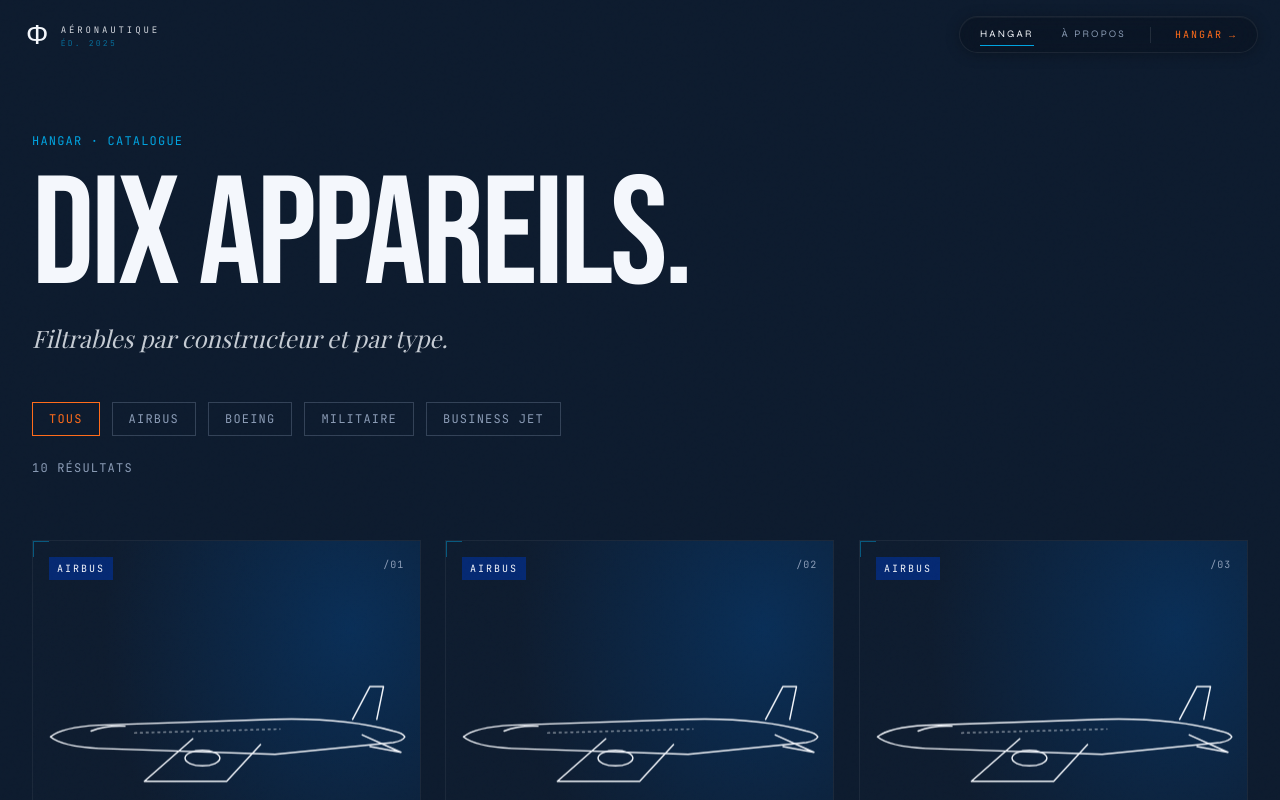
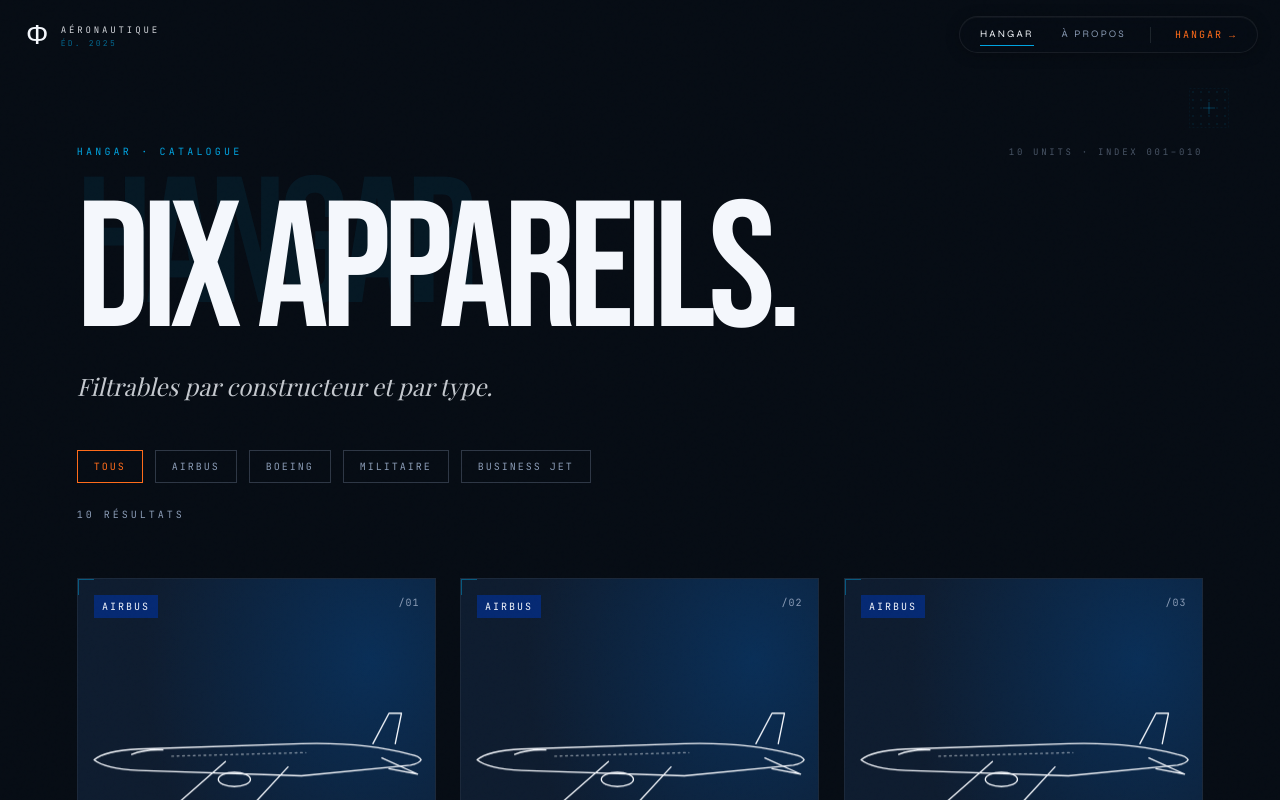
Before and after one commit to issadyacine473-lab/Claude-code, a React (Vite) app in the folder phi-aeronautique/: page /hangar in a window 1280 px wide. Shown: the top 800 px of the page. Built offline with nearby package versions, Linux system fonts and the light colour scheme; a web font is replaced by a local one.

Commit message:
refactor: redesign Hangar.tsx

```diff
--- a/phi-aeronautique/src/pages/Hangar.tsx
+++ b/phi-aeronautique/src/pages/Hangar.tsx
@@ -8,24 +8,34 @@ import { avions, type Avion } from '../data/avions';
 const EASE = [0.22, 1, 0.36, 1] as const;
 
 type FilterKey = 'Tous' | 'Airbus' | 'Boeing' | 'Militaire' | 'Business jet';
-
 const FILTERS: FilterKey[] = ['Tous', 'Airbus', 'Boeing', 'Militaire', 'Business jet'];
 
 function matchesFilter(a: Avion, key: FilterKey): boolean {
   switch (key) {
-    case 'Tous':
-      return true;
-    case 'Airbus':
-      return a.constructeur === 'Airbus';
-    case 'Boeing':
-      return a.constructeur === 'Boeing';
-    case 'Militaire':
-      return a.type === 'Militaire';
-    case 'Business jet':
-      return a.type === 'Business';
-    default:
-      return true;
+    case 'Tous': return true;
+    case 'Airbus': return a.constructeur === 'Airbus';
+    case 'Boeing': return a.constructeur === 'Boeing';
+    case 'Militaire': return a.type === 'Militaire';
+    case 'Business jet': return a.type === 'Business';
+    default: return true;
   }
+}
+
+function TechMarker({ className = '', tone = 'sky' }: { className?: string; tone?: 'sky' | 'orange' }) {
+  const color = tone === 'sky' ? 'rgba(0,163,224,0.55)' : 'rgba(255,107,26,0.55)';
+  const soft = tone === 'sky' ? 'rgba(0,163,224,0.2)' : 'rgba(255,107,26,0.2)';
+  return (
+    <svg width="40" height="40" viewBox="0 0 40 40" className={className} aria-hidden="true">
+      {[0, 1, 2, 3, 4].flatMap((x) =>
+        [0, 1, 2, 3, 4].map((y) => (
+          <circle key={`${x}-${y}`} cx={4 + x * 8} cy={4 + y * 8} r="0.9" fill={soft} />
+        )),
+      )}
+      <line x1="20" y1="14" x2="20" y2="26" stroke={color} strokeWidth="0.9" />
+      <line x1="14" y1="20" x2="26" y2="20" stroke={color} strokeWidth="0.9" />
+      <rect x="0.5" y="0.5" width="39" height="39" fill="none" stroke={soft} strokeWidth="0.5" strokeDasharray="2 2" />
+    </svg>
+  );
 }
 
 export default function Hangar() {
@@ -38,36 +48,64 @@ export default function Hangar() {
     <>
       <Navbar />
 
-      <section className="pt-32 pb-16 px-8">
+      {/* ─── Editorial header ─── */}
+      <section className="relative pt-[18vh] pb-14 px-[6vw] overflow-hidden" style={{ background: '#060C14' }}>
+        <TechMarker className="absolute top-[11vh] right-[4vw] opacity-60" />
+
+        <div className="flex justify-between items-baseline mb-10">
+          <span className="font-mono text-[10px] uppercase tracking-[0.32em] text-phi-sky">
+            HANGAR · CATALOGUE
+          </span>
+          <span className="font-mono text-[9px] uppercase tracking-[0.3em] text-phi-grey/50 hidden md:block">
+            10 UNITS · INDEX 001–010
+          </span>
+        </div>
+
         <motion.div
           initial={{ opacity: 0, y: 30 }}
           animate={{ opacity: 1, y: 0 }}
           transition={{ duration: 0.9, ease: EASE }}
-          className="max-w-6xl"
+          className="relative max-w-6xl"
         >
-          <span className="font-mono text-xs uppercase tracking-widest text-phi-sky">
-            HANGAR · CATALOGUE
-          </span>
+          {/* Ghost repeated word */}
           <h1
-            className="font-display text-phi-white mt-4"
+            aria-hidden="true"
+            className="font-display absolute -top-6 left-0 pointer-events-none select-none"
             style={{
-              fontSize: 'clamp(4rem, 12vw, 11rem)',
-              lineHeight: 0.9,
-              letterSpacing: '-0.02em',
+              fontSize: 'clamp(4rem, 14vw, 13rem)',
+              lineHeight: 0.82,
+              letterSpacing: '-0.04em',
+              color: 'rgba(0,163,224,0.08)',
+            }}
+          >
+            HANGAR
+          </h1>
+          <h1
+            className="relative font-display text-phi-white"
+            style={{
+              fontSize: 'clamp(4rem, 14vw, 13rem)',
+              lineHeight: 0.82,
+              letterSpacing: '-0.04em',
             }}
           >
             Dix appareils.
           </h1>
-          <p className="font-serif italic text-phi-white/80 text-xl md:text-2xl mt-4">
-            Filtrables par constructeur et par type.
-          </p>
         </motion.div>
+
+        <motion.p
+          initial={{ opacity: 0, y: 20 }}
+          animate={{ opacity: 1, y: 0 }}
+          transition={{ duration: 0.8, ease: EASE, delay: 0.15 }}
+          className="font-serif italic text-phi-white/80 text-xl md:text-2xl mt-6 max-w-2xl"
+        >
+          Filtrables par constructeur et par type.
+        </motion.p>
 
         {/* Filters */}
         <motion.div
           initial={{ opacity: 0, y: 20 }}
           animate={{ opacity: 1, y: 0 }}
-          transition={{ duration: 0.8, ease: EASE, delay: 0.2 }}
+          transition={{ duration: 0.8, ease: EASE, delay: 0.25 }}
           className="mt-12 flex flex-wrap gap-3"
         >
           {FILTERS.map((f) => {
@@ -77,7 +115,7 @@ export default function Hangar() {
                 key={f}
                 type="button"
                 onClick={() => setActive(f)}
-                className={`px-4 py-2 font-mono uppercase tracking-widest text-xs transition-colors duration-300 border ${
+                className={`px-4 py-2 font-mono uppercase tracking-[0.2em] text-[10px] transition-colors duration-300 border ${
                   isActive
                     ? 'border-phi-orange text-phi-orange'
                     : 'border-phi-grey/30 text-phi-grey hover:text-phi-white hover:border-phi-white/50'
@@ -90,14 +128,14 @@ export default function Hangar() {
           })}
         </motion.div>
 
-        <p className="mt-6 font-mono text-xs uppercase tracking-widest text-phi-grey">
+        <p className="mt-6 font-mono text-[10px] uppercase tracking-[0.3em] text-phi-grey">
           {filtered.length.toString().padStart(2, '0')} résultat
           {filtered.length > 1 ? 's' : ''}
         </p>
       </section>
 
-      {/* Grid */}
-      <section className="px-8 pb-24">
+      {/* ─── Grid ─── */}
+      <section className="px-[6vw] pb-28 bg-[#060C14]">
         <motion.div
           layout={!reduce}
           className="grid grid-cols-1 md:grid-cols-2 lg:grid-cols-3 gap-6"
@@ -119,7 +157,7 @@ export default function Hangar() {
         </motion.div>
 
         {filtered.length === 0 && (
-          <div className="py-24 text-center font-mono uppercase tracking-widest text-phi-grey">
+          <div className="py-24 text-center font-mono uppercase tracking-[0.3em] text-phi-grey">
             Aucun appareil ne correspond à ce filtre.
           </div>
         )}
```
